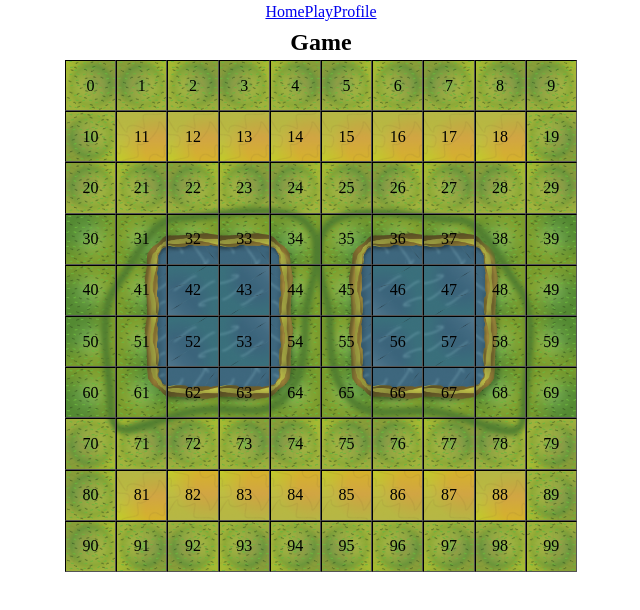
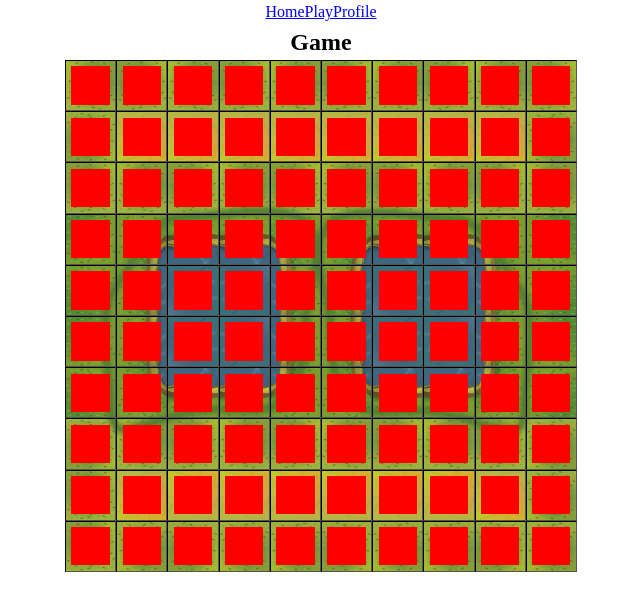
Before and after one commit to Ejguzman3988/stratego, a React (Create React App) app: page /play in a window 1280 px wide. Shown: the top 610 px of the page, without its empty margins (319-959 px from the left). Built offline with nearby package versions, Linux system fonts and the light colour scheme.

Commit message:
Adds uuid and also updates styling to be able to add a piece to the board

```diff
--- a/package.json
+++ b/package.json
@@ -15,6 +15,7 @@
     "react-router-dom": "^6.2.2",
     "react-scripts": "5.0.0",
     "typescript": "^4.6.3",
+    "uuid": "^8.3.2",
     "web-vitals": "^2.1.4"
   },
   "scripts": {
@@ -40,5 +41,8 @@
       "last 1 firefox version",
       "last 1 safari version"
     ]
+  },
+  "devDependencies": {
+    "@types/uuid": "^8.3.4"
   }
 }
--- a/src/stratego/models/Square.tsx
+++ b/src/stratego/models/Square.tsx
@@ -4,6 +4,7 @@ export default class Square {
   x: number;
   y: number;
   piece: StrategoPiece;
+
   constructor(x: number, y: number, piece: StrategoPiece) {
     this.x = x;
     this.y = y;
--- a/src/stratego/models/StrategoPiece.tsx
+++ b/src/stratego/models/StrategoPiece.tsx
@@ -1,11 +1,12 @@
+import { v4 as uuid } from "uuid";
 export default class StrategoPiece {
   id: string;
   name: string;
   color: string;
-  properties: Text;
+  properties: string;
 
-  constructor(id: string, name: string, color: string, properties: Text) {
-    this.id = id;
+  constructor(name: string, color: string, properties: string) {
+    this.id = uuid();
     this.name = name;
     this.color = color;
     this.properties = properties;
--- a/src/stratego/ui/App.css
+++ b/src/stratego/ui/App.css
@@ -1,38 +1,20 @@
+:root {
+  --red-piece: red;
+  --blue-piece: blue;
+  --width: 100vw;
+  --cell: calc(var(--width) / 10);
+}
+
 .App {
   text-align: center;
 }
 
-.App-logo {
-  height: 40vmin;
-  pointer-events: none;
-}
-
-@media (prefers-reduced-motion: no-preference) {
-  .App-logo {
-    animation: App-logo-spin infinite 20s linear;
+@media only screen and (min-width: 768px) {
+  :root {
+    --red-piece: red;
+    --blue-piece: blue;
+    --width: 40vw;
+    --cell: calc(var(--width) / 10);
+    --piece-color: black;
   }
 }
-
-.App-header {
-  background-color: #282c34;
-  min-height: 100vh;
-  display: flex;
-  flex-direction: column;
-  align-items: center;
-  justify-content: center;
-  font-size: calc(10px + 2vmin);
-  color: white;
-}
-
-.App-link {
-  color: #61dafb;
-}
-
-@keyframes App-logo-spin {
-  from {
-    transform: rotate(0deg);
-  }
-  to {
-    transform: rotate(360deg);
-  }
-}
--- a/src/stratego/ui/components/game/Board.module.css
+++ b/src/stratego/ui/components/game/Board.module.css
@@ -1,19 +1,20 @@
 .board {
-  width: 100vw;
-  height: 100vw;
+  width: var(--width);
+  height: var(--width);
   background-image: url("../../../assets/BetaBoard.png");
-  background-size: 100vw;
+  background-size: var(--width);
   display: flex;
   flex-wrap: wrap;
 }
 
 .square {
   border: 0.5px black inset;
-  width: calc(100vw / 10);
-  height: calc(100vw / 10);
+  width: var(--cell);
+  height: var(--cell);
   margin: 0;
-  display: grid;
+  display: flex;
   align-items: center;
+  justify-content: center;
 }
 .container {
   display: flex;
@@ -24,18 +25,18 @@
 
 @media only screen and (min-width: 768px) {
   .board {
-    width: 40vw;
-    height: 40vw;
+    width: var(--width);
+    height: var(--width);
     background-image: url("../../../assets/BetaBoard.png");
-    background-size: 40vw;
+    background-size: var(--width);
     display: flex;
     flex-wrap: wrap;
   }
 
   .square {
     border: 0.5px black inset;
-    width: calc(40vw / 10);
-    height: calc(40vw / 10);
+    width: var(--cell);
+    height: var(--cell);
     margin: 0;
     display: grid;
     align-items: center;
--- a/src/stratego/ui/components/game/Board.tsx
+++ b/src/stratego/ui/components/game/Board.tsx
@@ -1,4 +1,5 @@
 import React from "react";
+import StrategoPiece from "../../../models/StrategoPiece";
 
 import styles from "./Board.module.css";
 import Square from "./Square";
@@ -7,7 +8,10 @@ const Board = () => {
   return (
     <div className={styles.board}>
       {new Array(100).fill("").map((s, idx) => (
-        <Square t={idx} />
+        <Square
+          t={idx}
+          piece={new StrategoPiece("King", "red", "Descriptions")}
+        />
       ))}
     </div>
   );
--- /dev/null
+++ b/src/stratego/ui/components/game/Piece.module.css
@@ -0,0 +1,6 @@
+.piece {
+  width: calc(var(--cell) * 0.75);
+  height: calc(var(--cell) * 0.75);
+  background-color: var(--piece-color);
+  /* border: 2px white outset; */
+}
--- /dev/null
+++ b/src/stratego/ui/components/game/Piece.tsx
@@ -0,0 +1,22 @@
+import React, { CSSProperties } from "react";
+import styles from "./Piece.module.css";
+import StrategoPiece from "../../../models/StrategoPiece";
+
+export interface MyCustomCSS extends CSSProperties {
+  "--piece-color": string;
+}
+
+const Piece = ({ piece }: { piece: StrategoPiece }) => {
+  return (
+    <div
+      className={styles.piece}
+      style={
+        {
+          "--piece-color": piece.color,
+        } as MyCustomCSS
+      }
+    ></div>
+  );
+};
+
+export default Piece;
--- a/src/stratego/ui/components/game/Square.tsx
+++ b/src/stratego/ui/components/game/Square.tsx
@@ -1,12 +1,14 @@
 import React from "react";
+import StrategoPiece from "../../../models/StrategoPiece";
 import styles from "./Board.module.css";
+import Piece from "./Piece";
 
-interface props {
-  t: any;
-}
-
-const Square = (props: props) => {
-  return <div className={styles.square}>{props.t}</div>;
+const Square = ({ t, piece }: { t: any; piece: StrategoPiece }) => {
+  return (
+    <div className={styles.square}>
+      <Piece piece={piece} />
+    </div>
+  );
 };
 
 export default Square;
```
Also changed, not shown: 1 other file (tests, documents, lock files or other folders).
